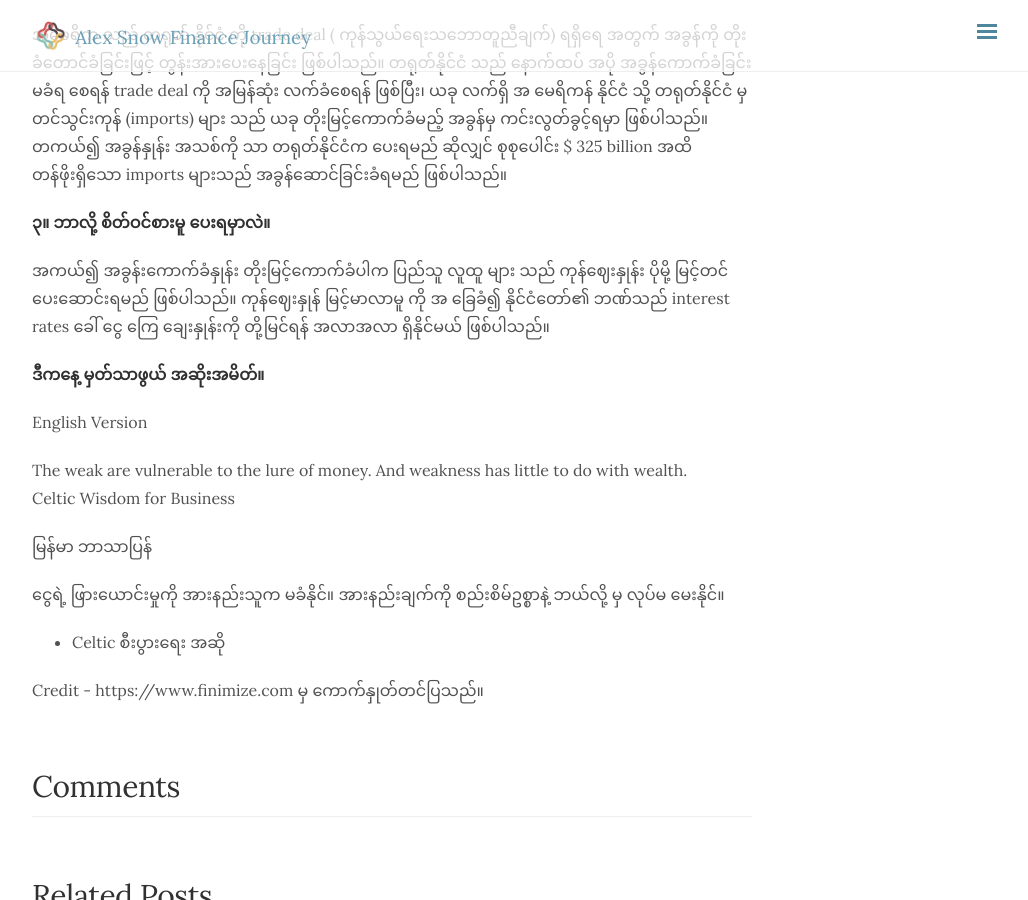
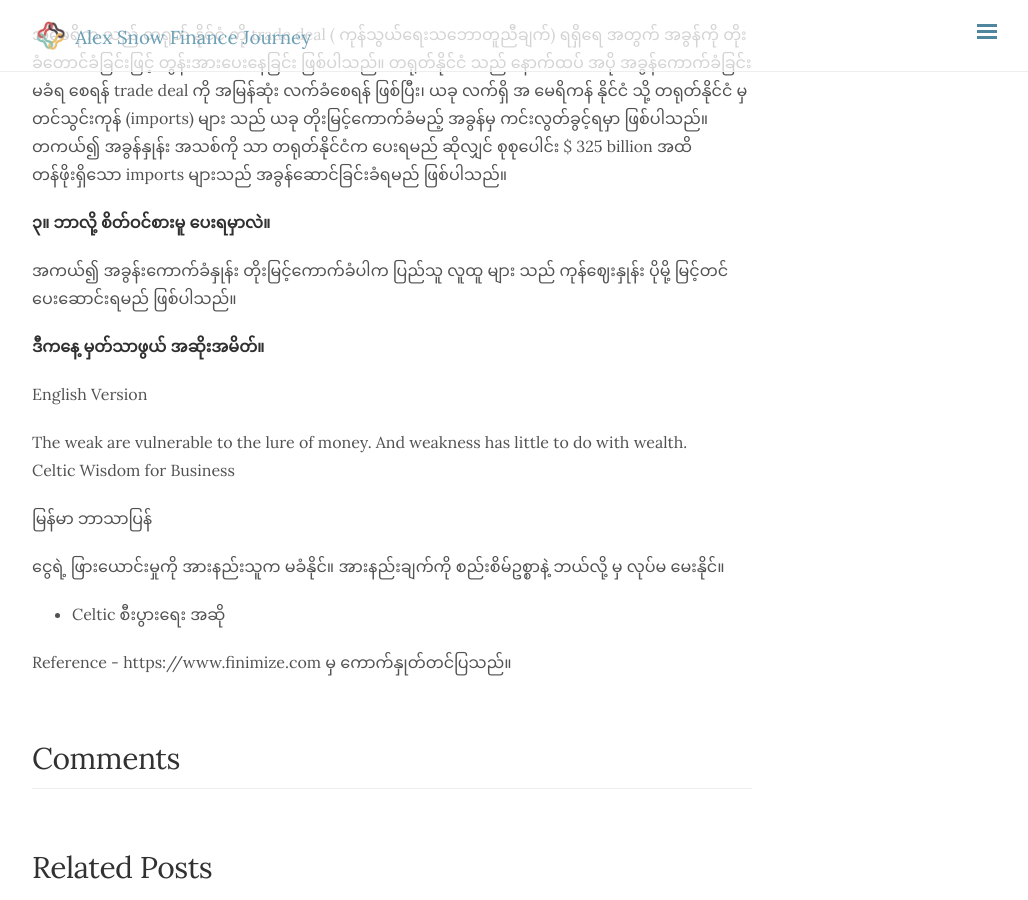
Before and after one commit to alexsnow348/alexsnow348.github.io, a Jekyll site: the page built from _posts/2019-05-13-3minutesglobalnews.md, in a window 1280 px wide and 900 px high, scrolled down 764 px. Shown: the whole window, without its empty margins (248-1276 px from the left). Built offline with Jekyll 4.4.1, drawn with Linux system fonts in a browser that asks for light colours; nearby versions of some CDN libraries; comment, search, counter and statistics services are not loaded.

Commit message:
changed credit to referencd

```diff
--- a/_posts/2019-05-13-3minutesglobalnews.md
+++ b/_posts/2019-05-13-3minutesglobalnews.md
@@ -18,7 +18,7 @@ tag: ["3 Minutes Global News"]
 
 **၃။ ဘာလို့ စိတ်ဝင်စားမူ ပေးရမှာလဲ။**
 
-အကယ်၍  အခွန်းကောက်ခံနှုန်း တိုးမြင့်ကောက်ခံပါက ပြည်သူ လူထူ များ သည် ကုန်ဈေးနှုန်း ပိုမို့ မြင့်တင် ပေးဆောင်းရမည် ဖြစ်ပါသည်။ ကုန်ဈေးနှုန် မြင့်မာလာမူ ကို အ ခြေခံ၍ နိုင်ငံတော်၏ ဘဏ်သည် interest rates ခေါ် ငွေ ကြေ ချေးနှုန်းကို  တို့မြင်ရန် အလာအလာ ရှိနိုင်မယ် ဖြစ်ပါသည်။
+အကယ်၍  အခွန်းကောက်ခံနှုန်း တိုးမြင့်ကောက်ခံပါက ပြည်သူ လူထူ များ သည် ကုန်ဈေးနှုန်း ပိုမို့ မြင့်တင် ပေးဆောင်းရမည် ဖြစ်ပါသည်။
 
 **ဒီကနေ့ မှတ်သာဖွယ် အဆိုးအမိတ်။**
 
@@ -35,4 +35,4 @@ Celtic Wisdom for Business
 အားနည်းချက်ကို စည်းစိမ်ဥစ္စာနဲ့ ဘယ်လို့ မှ လုပ်မ မေးနိုင်။<br />
 - Celtic စီးပွားရေး အဆို
 
-Credit - https://www.finimize.com မှ ကောက်နှုတ်တင်ပြသည်။
+Reference - https://www.finimize.com မှ ကောက်နှုတ်တင်ပြသည်။
```
Also changed, not shown: _posts/2019-05-14-3minutesglobalnews.md (+1 -1 lines).
